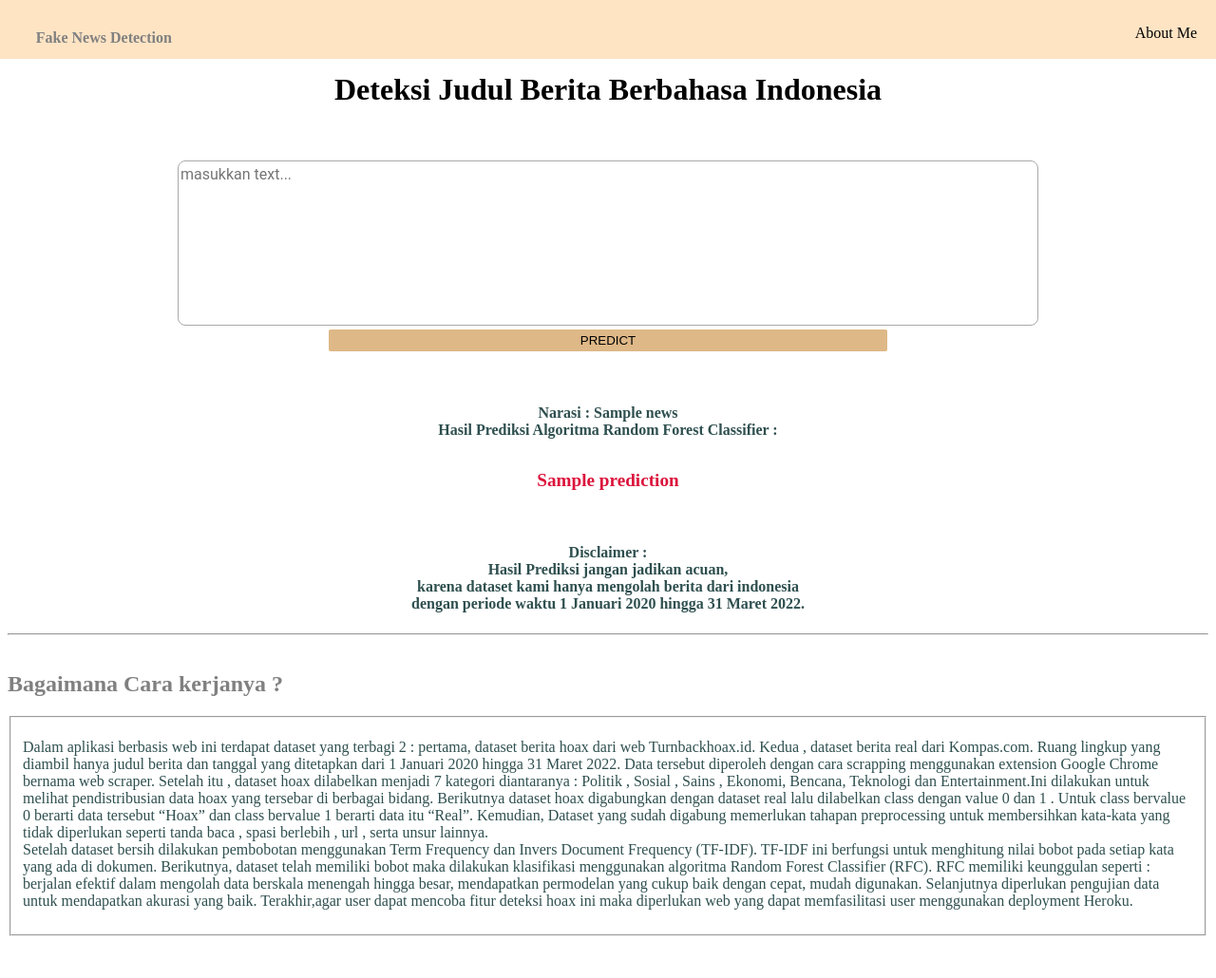
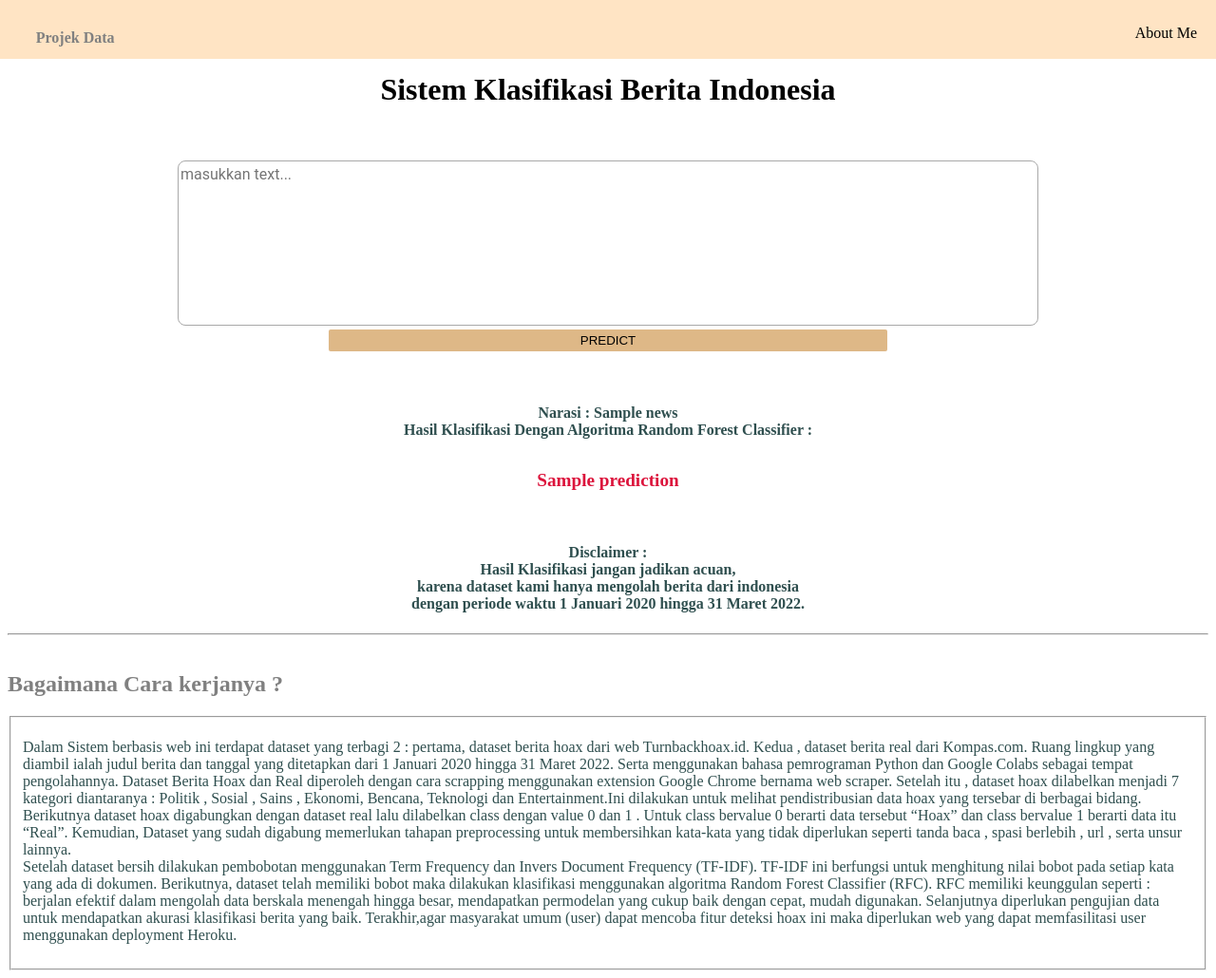
Before and after one commit to KharismadinaHM/fake_news_detection, a Flask app: template templates/index.html in a window 1280 px wide. Shown: the whole page at 95% size. Before the commit the page ends 986 px from the top, so only its background shows below. Run offline with Flask 2, Linux system fonts and the light colour scheme; the template is opened without the code that fills it: most values are stand-ins (such as "Sample title", 1, 10 or a date in 2020); parts of the project's set-up code (start-up, migrations or seed data) failed here and were passed over.

Commit message:
Update index.html

```diff
--- a/templates/index.html
+++ b/templates/index.html
@@ -1,12 +1,12 @@
 <!DOCTYPE html>
 <html `lang="en">
 <link rel= "stylesheet" type= "text/css" href= "{{ url_for('static',filename='styles/style.css') }}">
-
+<!-- <link rel="stylesheet" href="mystyle.css"> -->
 
 <!-- Navigasi bar -->
 <div class="navbar">
     <!-- <img  class="logo" /> -->
-    <h2>Fake News Detection</h2>
+    <h2>Projek Data</h2>
     <ul>
         <li><a href="https://kharismadinahm.github.io/MyWeb/">About Me</a></li>
     </ul>
@@ -15,11 +15,11 @@
     <meta charset="UTF-8">
     <meta http-equiv="X-UA-Compatible" content="IE-edge">
     <meta name="viewport" content="width-device-width, initial-scale-1.0">
-    <title>Deteksi Kebenaran Suatu Berita</title>
+    <title>Sistem Klasifikasi Berita</title>
 
 </head>
 <body>
-   <h1>Deteksi Judul Berita Berbahasa Indonesia</h1>
+   <h1>Sistem Klasifikasi Berita Indonesia</h1>
     <form action="/" method="POST">
         <!-- <input type="text" name="news" placeholder="keyword"> -->
 
@@ -33,12 +33,12 @@
 
 
 
-    <h4>Narasi : {{ news }} <br>Hasil Prediksi Algoritma Random Forest Classifier : <br></h4>
+    <h4>Narasi : {{ news }} <br>Hasil Klasifikasi Dengan Algoritma Random Forest Classifier : <br></h4>
 
     <h5>{{ prediction }}</h5>
 
     <h4>Disclaimer :<br>
-        Hasil Prediksi jangan jadikan acuan, <br>
+        Hasil Klasifikasi jangan jadikan acuan, <br>
         karena dataset kami hanya mengolah berita dari indonesia <br>
         dengan periode waktu 1 Januari 2020 hingga 31 Maret 2022.
     </h4>
@@ -47,16 +47,17 @@
 
 <fieldset>
     <p>
-        Dalam aplikasi berbasis web ini terdapat dataset  yang terbagi 2 : pertama, dataset berita  hoax dari web Turnbackhoax.id. Kedua , dataset berita real dari Kompas.com.
-        Ruang lingkup yang diambil hanya judul berita dan tanggal yang ditetapkan dari 1 Januari 2020 hingga 31 Maret 2022.
-         Data tersebut diperoleh dengan cara scrapping menggunakan extension Google Chrome bernama web scraper.
+        Dalam Sistem berbasis web ini terdapat dataset  yang terbagi 2 : pertama, dataset berita  hoax dari web Turnbackhoax.id. Kedua , dataset berita real dari Kompas.com.
+        Ruang lingkup yang diambil ialah judul berita dan tanggal yang ditetapkan dari 1 Januari 2020 hingga 31 Maret 2022. Serta menggunakan bahasa pemrograman Python dan Google Colabs
+        sebagai tempat pengolahannya.
+         Dataset Berita Hoax dan Real diperoleh dengan cara scrapping menggunakan extension Google Chrome bernama web scraper.
           Setelah itu , dataset hoax dilabelkan menjadi 7 kategori diantaranya : Politik , Sosial , Sains , Ekonomi, Bencana, Teknologi dan Entertainment.Ini dilakukan untuk melihat pendistribusian data hoax yang tersebar di berbagai bidang.
           Berikutnya dataset hoax digabungkan dengan  dataset real lalu dilabelkan class dengan value 0 dan 1 . Untuk class bervalue 0 berarti data tersebut “Hoax” dan class bervalue 1 berarti data itu “Real”.
           Kemudian, Dataset yang sudah digabung memerlukan tahapan preprocessing untuk membersihkan kata-kata yang tidak diperlukan seperti tanda baca , spasi berlebih , url , serta unsur lainnya.
        <br>Setelah dataset bersih dilakukan pembobotan menggunakan Term Frequency dan  Invers Document Frequency (TF-IDF). TF-IDF ini berfungsi untuk menghitung nilai bobot pada setiap kata yang ada di dokumen.
        Berikutnya, dataset telah memiliki bobot maka dilakukan klasifikasi menggunakan algoritma Random Forest Classifier (RFC).
        RFC memiliki keunggulan seperti : berjalan efektif dalam mengolah data berskala menengah hingga besar, mendapatkan permodelan yang cukup baik dengan cepat, mudah digunakan.
-       Selanjutnya diperlukan pengujian data   untuk mendapatkan akurasi yang baik. Terakhir,agar  user dapat mencoba fitur deteksi hoax ini maka diperlukan web yang dapat memfasilitasi user menggunakan deployment Heroku.
+       Selanjutnya diperlukan pengujian data   untuk mendapatkan akurasi klasifikasi berita yang baik. Terakhir,agar masyarakat umum (user) dapat mencoba fitur deteksi hoax ini maka diperlukan web yang dapat memfasilitasi user menggunakan deployment Heroku.
     </p>
 </fieldset>
 </body>
```
